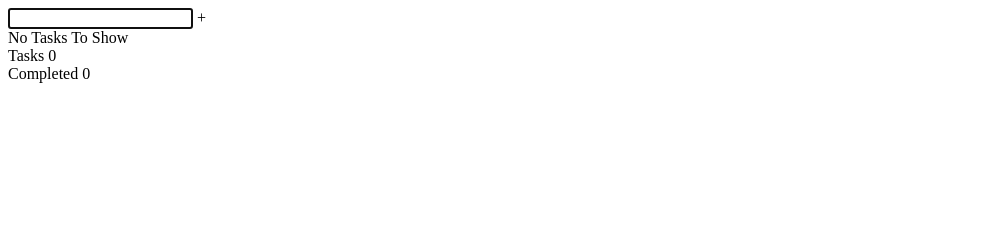
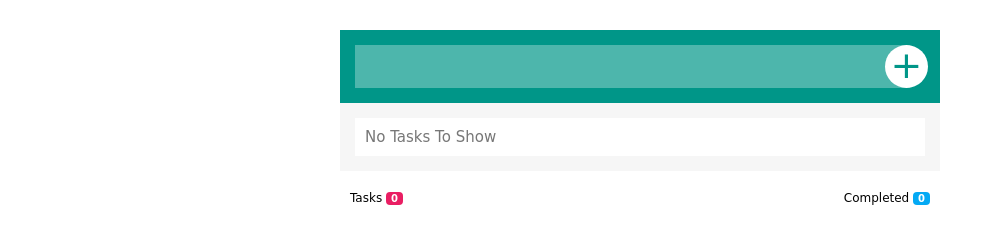
Before and after one commit to MAHMOUD282001/Todo-List, a plain HTML site: page index.html in a window 1280 px wide. Shown: the whole page, without its empty margins (0-995 px from the left). Drawn offline with Linux system fonts and the light colour scheme.

Commit message:
Update index.html

```diff
--- a/index.html
+++ b/index.html
@@ -6,7 +6,7 @@
     <meta name="viewport" content="width=device-width, initial-scale=1.0">
     <title>Todo List</title>
     <link rel="stylesheet" href="https://pro.fontawesome.com/releases/v5.10.0/css/all.css" integrity="sha384-AYmEC3Yw5cVb3ZcuHtOA93w35dYTsvhLPVnYs9eStHfGJvOvKxVfELGroGkvsg+p" crossorigin="anonymous"/>
-    <link rel="stylesheet" href="Task.css">
+    <link rel="stylesheet" href="style.css">
 </head>
 <body>
 
```
